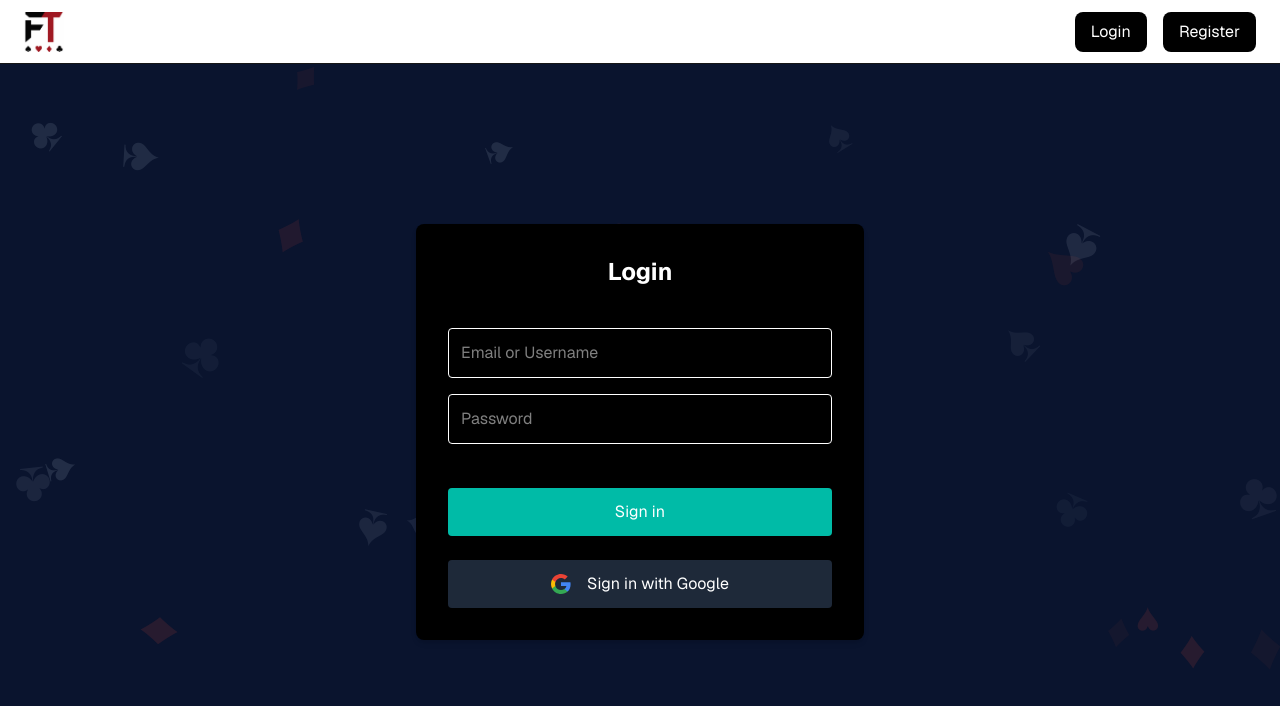
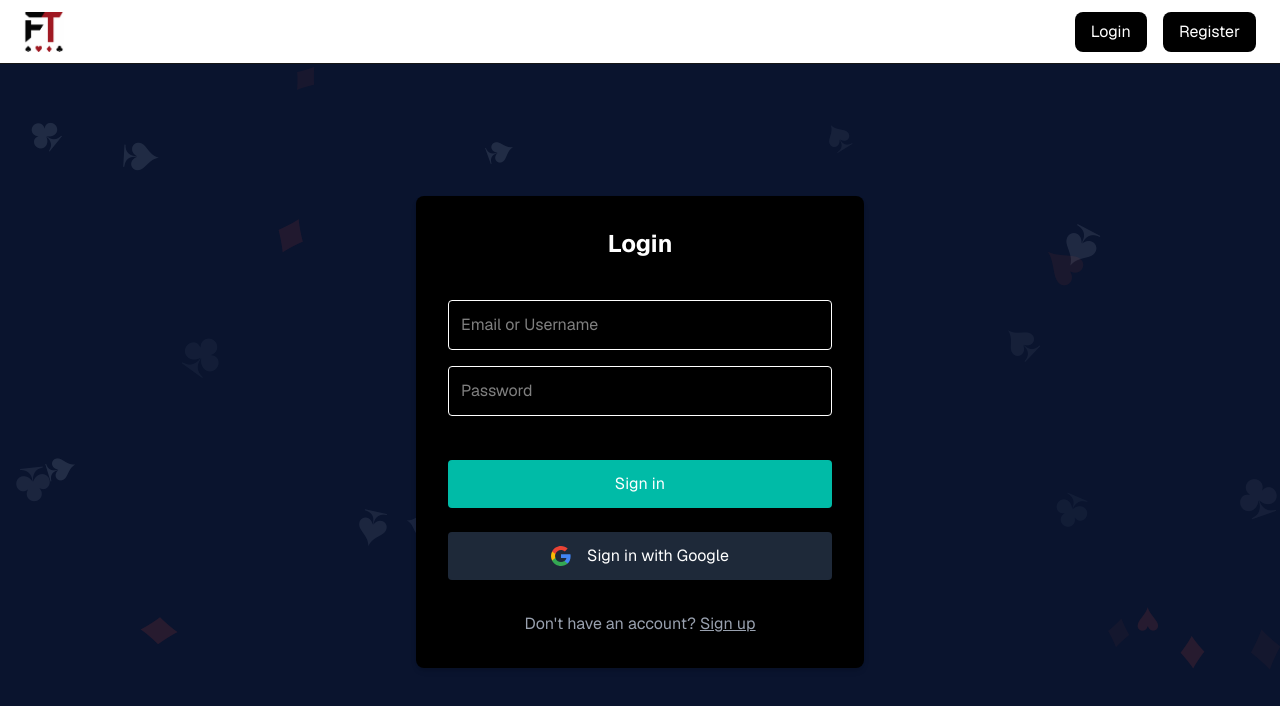
Before and after one commit to mtelek/ft_transcendence, a Next.js app in the folder frontend/: page /login in a window 1280 px wide. Shown: the top 706 px of the page. Built offline with nearby package versions, Linux system fonts and the light colour scheme; no server answers.

Commit message:
fix: link to registration on login page

```diff
--- a/frontend/src/app/login/page.tsx
+++ b/frontend/src/app/login/page.tsx
@@ -5,6 +5,7 @@ import { signIn } from "next-auth/react";
 import GoogleLogin from "@/components/authentication/GoogleLogin";
 import PokerBackground from "@/components/background/PokerBackground";
 import { VARIANT_BG, DEFAULT_VARIANT } from "@/constants/BackgroundVariants";
+import Link from "next/dist/client/link";
 
 export default function LoginPage() {
   const [identifier, setIdentifier] = useState("");
@@ -70,13 +71,18 @@ export default function LoginPage() {
             </p>
             <button
               type="submit"
-              className="p-3 bg-teal-500 text-white rounded hover:bg-teal-600"
-            >
+              className="p-3 bg-teal-500 text-white rounded hover:bg-teal-600">
               Sign in
             </button>
             <div className="mt-2">
               <GoogleLogin />
             </div>
+            <p className="text-center mt-4 text-gray-400">
+              Don't have an account?{" "}
+              <Link href="/register" className="underline">
+              Sign up
+              </Link>
+            </p>
           </form>
         </div>
       </div>
```
